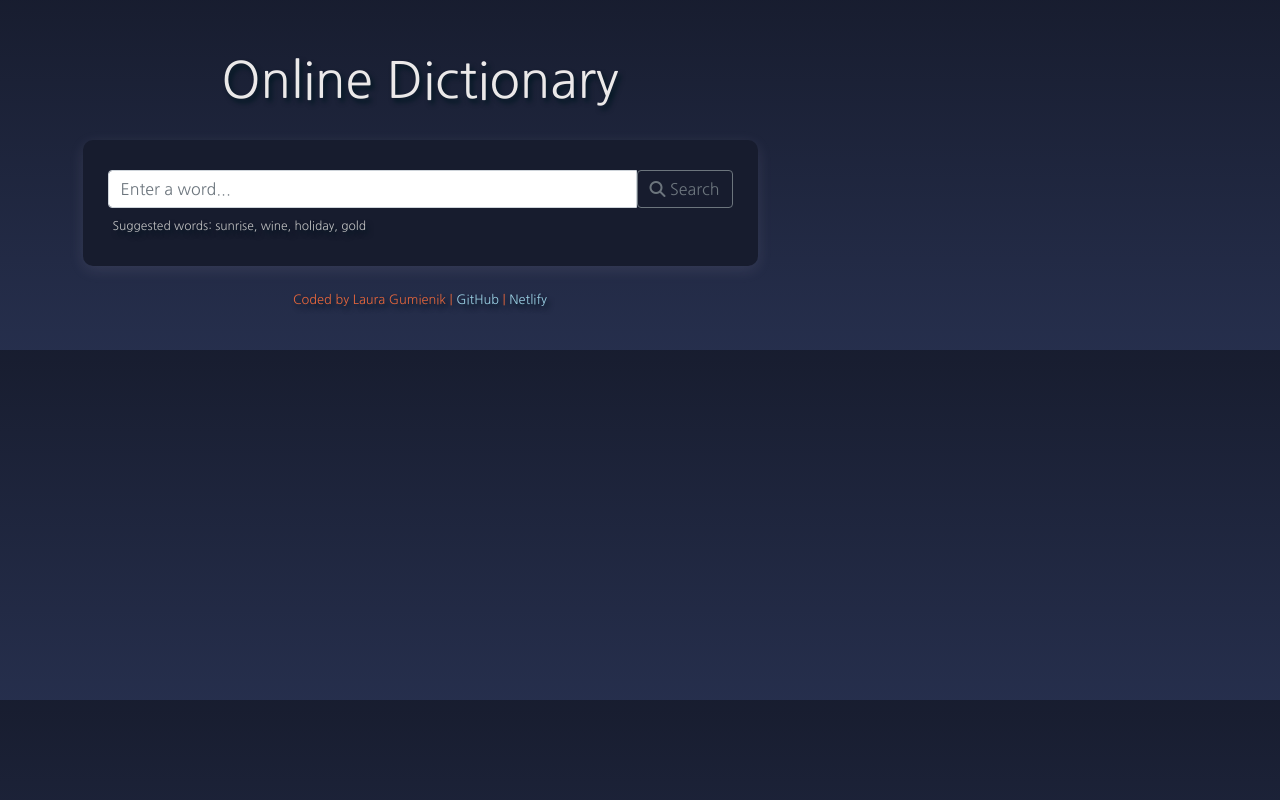
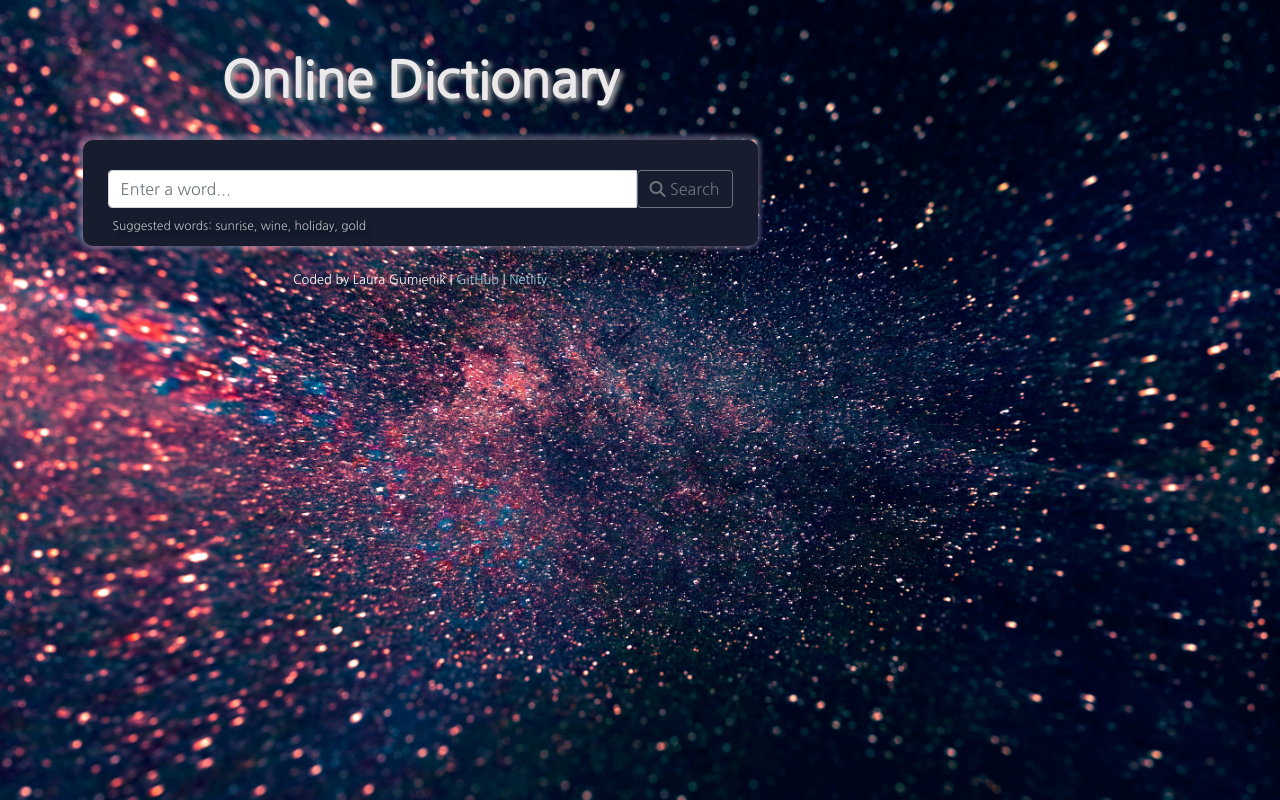
Before and after one commit to laura-g56/dictionary-react, a React (Create React App) app: page / in a window 1280 px wide. Built offline with nearby package versions, Linux system fonts and the light colour scheme; no server answers.

Commit message:
Changed styling

```diff
--- a/src/App.css
+++ b/src/App.css
@@ -1,7 +1,11 @@
 body {
   /* background-color: cadetblue; */
   /* background-color: #171c2e; */
-  background: linear-gradient(#171c2e -4.3%, #262f4d 101.8%);
+  /* background: linear-gradient(#171c2e -4.3%, #262f4d 101.8%); */
+  background-image: url("./colour-splash.jpg");
+  background-repeat: no-repeat;
+  background-size: cover;
+  background-attachment: fixed;
 }
 
 .App {
@@ -14,7 +18,9 @@ body {
 .App-header h1 {
   text-align: center;
   font-size: 50px;
+  font-weight: bold;
   color: #ebe9e9;
+  text-shadow: 3px 3px 5px #aaaaaa;
   background-color: transparent;
   padding: 30px;
   margin: 0px auto;
--- a/src/Dictionary.css
+++ b/src/Dictionary.css
@@ -13,10 +13,10 @@ p {
 .search-form {
   display: block;
   margin: 0 auto;
-  padding: 30px 10px;
+  padding: 30px 10px 10px 10px;
   max-width: 675px;
   background-color: #171c2e;
   border-radius: 10px;
   border-width: 5px;
-  box-shadow: 0 4px 15px rgba(237, 220, 245, 0.1);
+  box-shadow: -1px -1px 4px 4px rgba(237, 220, 245, 0.3);
 }
--- a/src/Footer.css
+++ b/src/Footer.css
@@ -1,6 +1,6 @@
 .App-footer {
   padding: 20px;
-  color: #e4663c;
+  color: white;
   text-align: center;
 }
 a {
--- a/src/Results.css
+++ b/src/Results.css
@@ -2,12 +2,12 @@
   text-align: left;
   background: transparent;
   max-width: 675px;
-  margin: 5px auto;
+  margin: 20px auto;
   padding: 20px 40px;
   background-color: #171c2e;
   border-radius: 10px;
   border-width: 5px;
-  box-shadow: 0 4px 15px rgba(237, 220, 245, 0.1);
+  box-shadow: 1px 2px 4px 4px rgba(237, 220, 245, 0.3);
 }
 
 h2 {
```
Also changed, not shown: src/colour-splash.jpg (added), 1 other file (tests, documents, lock files or other folders).
